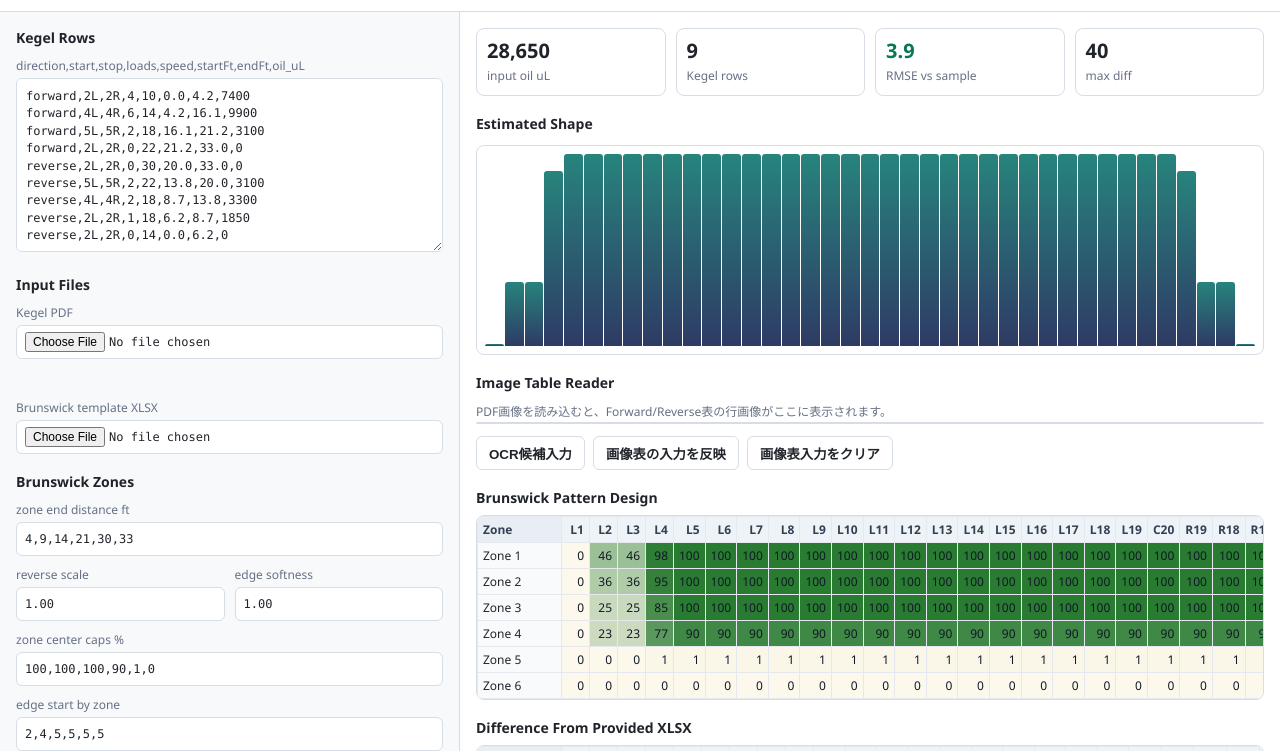
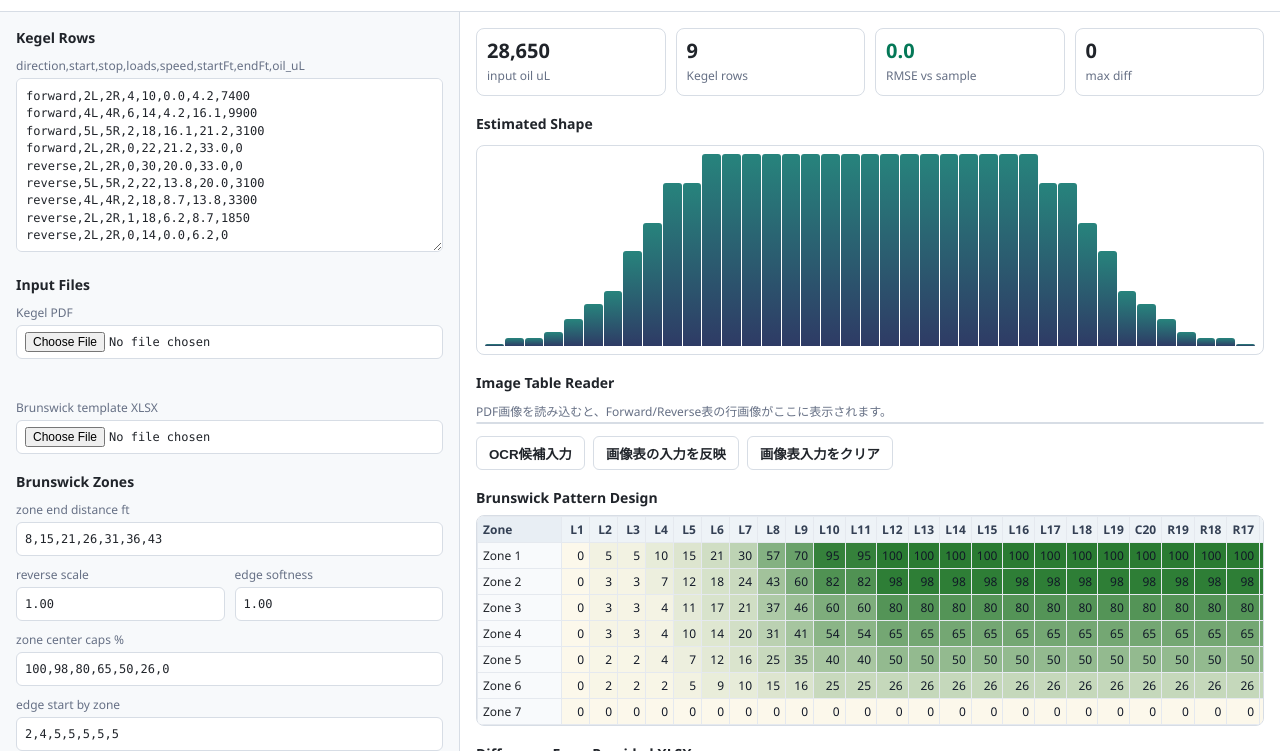
Before and after one commit to ymsh003/KegelToBrunswick, a plain HTML site: page index.html in a window 1280 px wide. Shown: the part 49-800 px from the top of the page. Drawn offline with Linux system fonts and the light colour scheme.

Commit message:
Add PDF row extraction and calibrated Brunswick export

```diff
--- a/index.html
+++ b/index.html
@@ -329,7 +329,7 @@
 
       <h2>Brunswick Zones</h2>
       <label for="zoneEnds">zone end distance ft</label>
-      <input id="zoneEnds" value="4,9,14,21,30,33">
+      <input id="zoneEnds" value="8,15,21,26,31,36,43">
 
       <div class="grid2">
         <div>
@@ -343,10 +343,10 @@
       </div>
 
       <label for="zoneCaps">zone center caps %</label>
-      <input id="zoneCaps" value="100,100,100,90,1,0">
+      <input id="zoneCaps" value="100,98,80,65,50,26,0">
 
       <label for="zoneStarts">edge start by zone</label>
-      <input id="zoneStarts" value="2,4,5,5,5,5">
+      <input id="zoneStarts" value="2,4,5,5,5,5,5">
 
       <div class="controls">
         <button class="primary" id="convertBtn">変換</button>
@@ -422,13 +422,19 @@ reverse,2L,2R,0,14,0.0,6.2,0`;
     ];
 
     const official = [
-      [0,46,46,98,100,100,100,100,100,100,100,100,100,100,100,100,100,100,100,100,100,100,100,100,100,100,100,100,100,100,100,100,100,100,100,98,46,46,0],
-      [0,36,36,95,100,100,100,100,100,100,100,100,100,100,100,100,100,100,100,100,100,100,100,100,100,100,100,100,100,100,100,100,100,100,100,95,36,36,0],
-      [0,25,25,85,100,100,100,100,100,100,100,100,100,100,100,100,100,100,100,100,100,100,100,100,100,100,100,100,100,100,100,100,100,100,100,85,25,25,0],
-      [0,13,13,37,90,90,90,90,90,90,90,90,90,90,90,90,90,90,90,90,90,90,90,90,90,90,90,90,90,90,90,90,90,90,90,37,13,13,0],
-      [0,1,1,1,1,1,1,1,1,1,1,1,1,1,1,1,1,1,1,1,1,1,1,1,1,1,1,1,1,1,1,1,1,1,1,1,1,1,0],
+      [0,5,5,10,15,21,30,57,70,95,95,100,100,100,100,100,100,100,100,100,100,100,100,100,100,100,100,100,95,95,70,57,30,21,15,10,5,5,0],
+      [0,3,3,7,12,18,24,43,60,82,82,98,98,98,98,98,98,98,98,98,98,98,98,98,98,98,98,98,82,82,60,43,24,18,12,7,3,3,0],
+      [0,3,3,4,11,17,21,37,46,60,60,80,80,80,80,80,80,80,80,80,80,80,80,80,80,80,80,80,60,60,46,37,21,17,11,4,3,3,0],
+      [0,3,3,4,10,14,20,31,41,54,54,65,65,65,65,65,65,65,65,65,65,65,65,65,65,65,65,65,54,54,41,31,20,14,10,4,3,3,0],
+      [0,2,2,4,7,12,16,25,35,40,40,50,50,50,50,50,50,50,50,50,50,50,50,50,50,50,50,50,40,40,35,25,16,12,7,4,2,2,0],
+      [0,2,2,2,5,9,10,15,16,25,25,26,26,26,26,26,26,26,26,26,26,26,26,26,26,26,26,26,25,25,16,15,10,9,5,2,2,2,0],
       [0,0,0,0,0,0,0,0,0,0,0,0,0,0,0,0,0,0,0,0,0,0,0,0,0,0,0,0,0,0,0,0,0,0,0,0,0,0,0]
     ];
+
+    const calibratedProfiles = official.map(row => {
+      const cap = Math.max(1, ...row);
+      return row.map(value => value / cap);
+    });
 
     const $ = (id) => document.getElementById(id);
     let imageReaderRows = [];
@@ -907,7 +913,7 @@ reverse,2L,2R,0,14,0.0,6.2,0`;
       const distance = text.match(/Oil Pattern Distance\s+(\d+(?:\.\d+)?)/i);
       if (distance) {
         const ft = Number(distance[1]);
-        if (Number.isFinite(ft)) $("zoneEnds").value = `4,9,14,21,30,${ft}`;
+        if (Number.isFinite(ft)) $("zoneEnds").value = `8,15,21,26,31,36,${ft}`;
       }
     }
 
@@ -957,7 +963,8 @@ reverse,2L,2R,0,14,0.0,6.2,0`;
       return Math.max(0, Math.min(100, 100 - (100 - v) * softness));
     }
 
-    function boardProfile(startBoard, softness) {
+    function boardProfile(startBoard, softness, zoneIndex) {
+      if (calibratedProfiles[zoneIndex]) return calibratedProfiles[zoneIndex];
       return labels.map((_, idx) => {
         const pos = idx + 1;
         const edge = Math.min(pos, 40 - pos);
@@ -994,7 +1001,7 @@ reverse,2L,2R,0,14,0.0,6.2,0`;
         const inferredStart = weight > 0 ? weightedStart / weight : (starts[zi] || 5);
         const startBoard = starts[zi] || inferredStart;
         const cap = caps[zi] ?? 100;
-        return boardProfile(startBoard, softness).map(v => Math.round(v * cap));
+        return boardProfile(startBoard, softness, zi).map(v => Math.round(v * cap));
       });
 
       return { rows, zones, result };
@@ -1207,7 +1214,7 @@ reverse,2L,2R,0,14,0.0,6.2,0`;
     }
 
     function rewritePatternSheet(xml, pattern, zoneEnds) {
-      const zoneEndRefs = ["G21", "K21", "O21", "S21", "W21", "AA21"];
+      const zoneEndRefs = ["G21", "K21", "O21", "S21", "W21", "AA21", "AE21"];
       zoneEndRefs.forEach((ref, i) => { xml = setCell(xml, ref, zoneEnds[i] ?? ""); });
       const boardCols = Array.from({ length: 39 }, (_, i) => i + 3);
       pattern.forEach((row, ri) => {
@@ -1229,8 +1236,6 @@ reverse,2L,2R,0,14,0.0,6.2,0`;
         const decoder = new TextDecoder();
         const encoder = new TextEncoder();
         sheet.data = encoder.encode(rewritePatternSheet(decoder.decode(sheet.data), out.result, parseList("zoneEnds")));
-        const calcChainIndex = entries.findIndex(e => e.name === "xl/calcChain.xml");
-        if (calcChainIndex >= 0) entries.splice(calcChainIndex, 1);
         const workbook = entries.find(e => e.name === "xl/workbook.xml");
         if (workbook) {
           let wb = decoder.decode(workbook.data);
@@ -1255,11 +1260,11 @@ reverse,2L,2R,0,14,0.0,6.2,0`;
 
     function reset() {
       $("kegelRows").value = sampleRows;
-      $("zoneEnds").value = "4,9,14,21,30,33";
+      $("zoneEnds").value = "8,15,21,26,31,36,43";
       $("reverseScale").value = "1.00";
       $("edgeSoftness").value = "1.00";
-      $("zoneCaps").value = "100,100,100,90,1,0";
-      $("zoneStarts").value = "2,4,5,5,5,5";
+      $("zoneCaps").value = "100,98,80,65,50,26,0";
+      $("zoneStarts").value = "2,4,5,5,5,5,5";
       refresh();
     }
 
```
